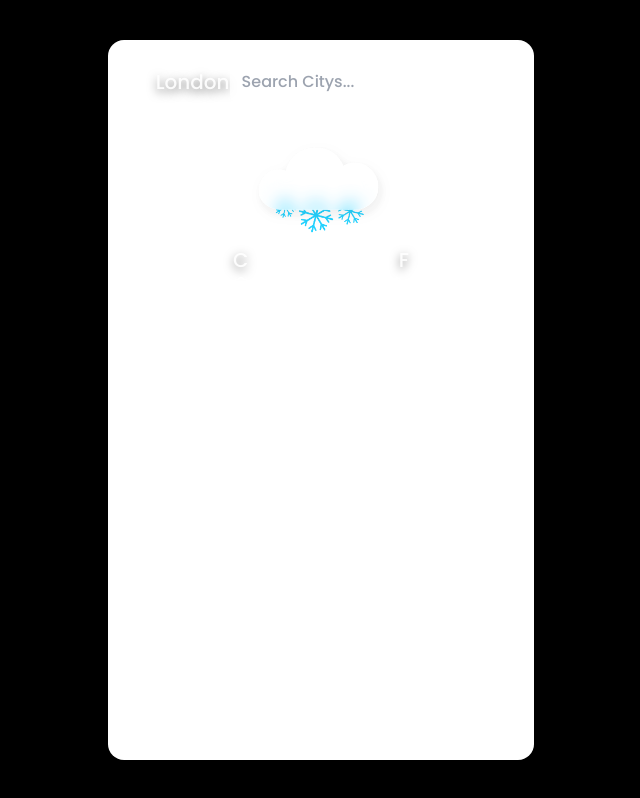
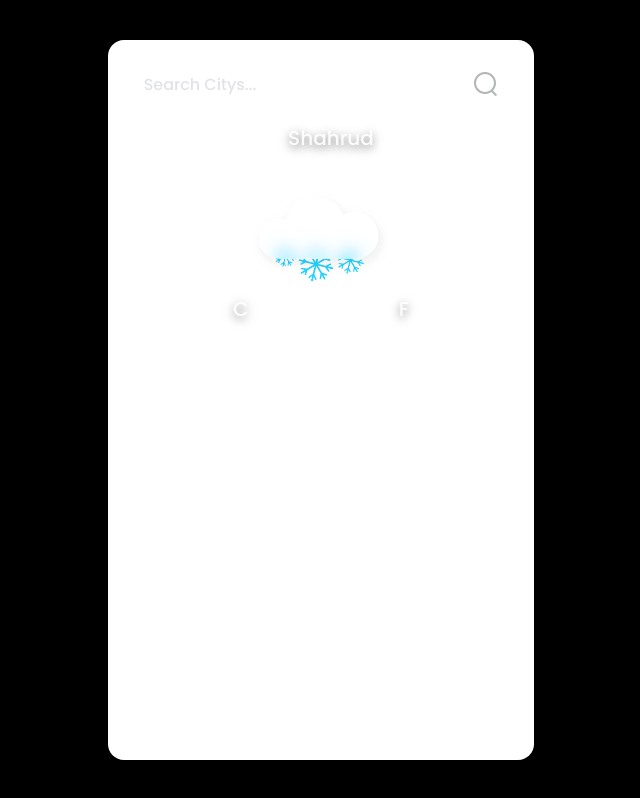
Before and after one commit to erfanGharib/weather-app, a React (Create React App) app: page / in a window 1280 px wide. Shown: the whole page, without its empty margins (319-959 px from the left). Built offline with nearby package versions, Linux system fonts and the light colour scheme.

Commit message:
add: virtual dom sync with parrent component

```diff
--- a/src/components/location.jsx
+++ b/src/components/location.jsx
@@ -1,32 +1,70 @@
 import React, { Component } from 'react';
+import cities from 'cities.json';
+import ReactDOM from 'react-dom';
+
 class Location extends Component {
-    state = {
-        currentCity:'london'
+    constructor() {
+        super();
+        this.inputRef = React.createRef();
     }
     render() {
-        return(
-            <div className='w-full h-12 flex mb-6 justify-between items-center'>
-                <div className='flex items-center w-1/5 ml-1'>
+        return (
+            <div className='w-full flex-col-reverse h-24 flex mb-6 justify-between items-center'>
+                <div className='flex items-center mx-auto mt-4'>
                     <i className='ico location'></i>
-                    <span className='text-xl ml-1 font-medium capitalize'>{this.state.currentCity}</span>
+                    <span className='text-xl ml-1 font-medium capitalize'>shahrud</span>
                 </div>
 
-                <form className='relative flex flex-col rounded-lg h-full w-9/12 overflow-hidden'>
+                <form className='relative flex flex-col h-full w-full'>
                     <input
                         type="search"
                         name="city-search"
                         id="city-search"
-                        className='h-full w-full px-3 bg-white bg-opacity-80 outline-none text-opacity-60 text-sm text-black placeholder:text-black placeholder:opacity-40'
+                        className='h-12 rounded-lg w-full px-3 bg-white bg-opacity-80 outline-none text-base text-gray-900 placeholder:text-gray-900 placeholder:opacity-30'
                         placeholder='Search Citys...'
+                        ref={this.inputRef}
+                        onInput={this.citySearch}
                     />
+                    <i className='bg-cover w-6 h-6 search absolute top-3 opacity-50 right-3'></i>
 
-                    <ul className='w-full absolute max-h-56 overflow-hidden flex flex-col'>
-                        {}
+                    <ul id='search-result' className='z-10 w-full absolute top-14 rounded-lg shadow-2xl max-h-56 overflow-hidden flex flex-col'>
                     </ul>
                 </form>
             </div>
         );
     }
+
+    citySearch = () => {
+        this.props.updateWeather();
+        cities.forEach((n, index, arr) => {
+            if (n.name.toLowerCase().startsWith(this.inputRef.current.n))
+                ReactDOM.render(
+                    <li
+                        className='search-result-child'
+                        onClick={this.setState({ currentCity: n.name })}
+                        key={index}
+                    >
+                        {n.name}
+                    </li>,
+                    document.querySelector('#search-result')
+                )
+            if (index === 100)
+                return;
+        })
+    }
+    // showSearchResult(n,index) {
+    //     [1,2,3,4].map(()=>{
+    //         return (
+    //             <li
+    //                 className='search-result-child'
+    //                 onClick={this.setState({currentCity: n.name})}
+    //                 key={index}
+    //             >
+    //                 {n.name}
+    //             </li>
+    //         )
+    //     })
+    // }
 }
 
 export default Location;
```
